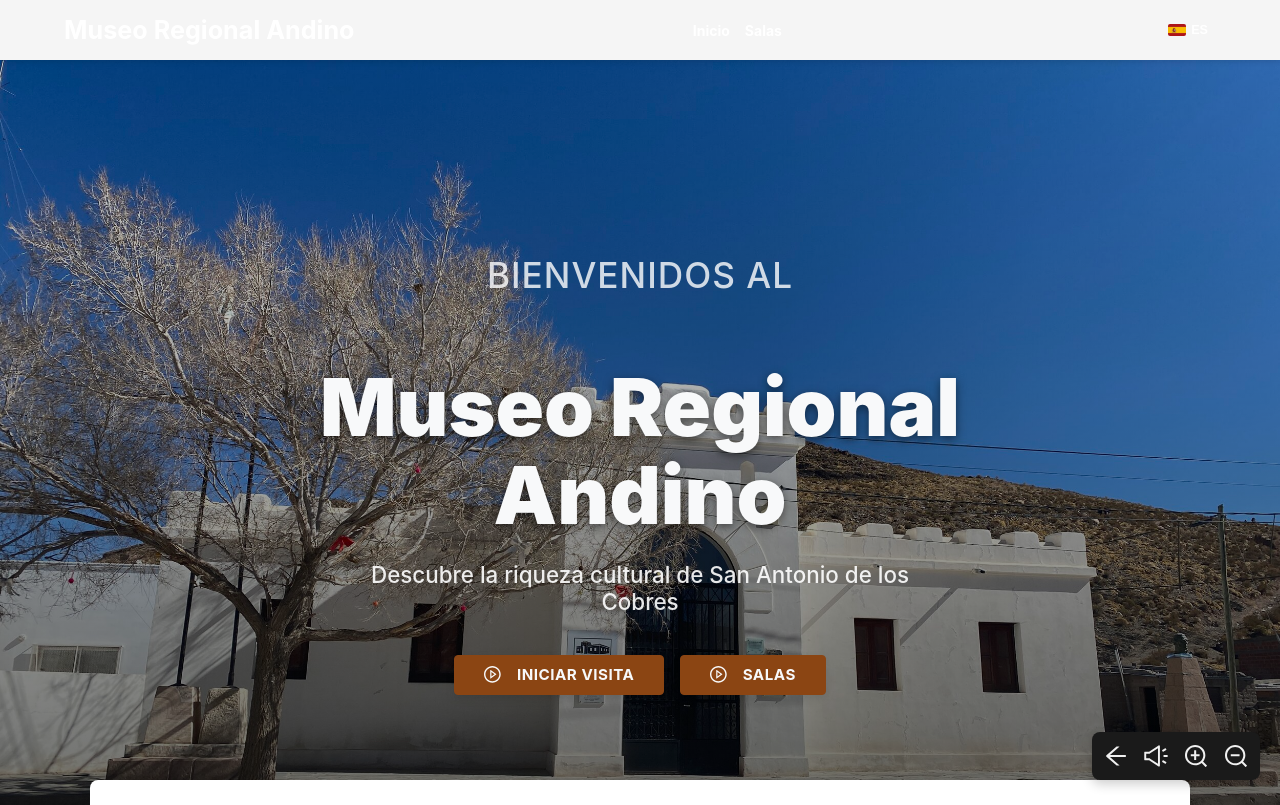
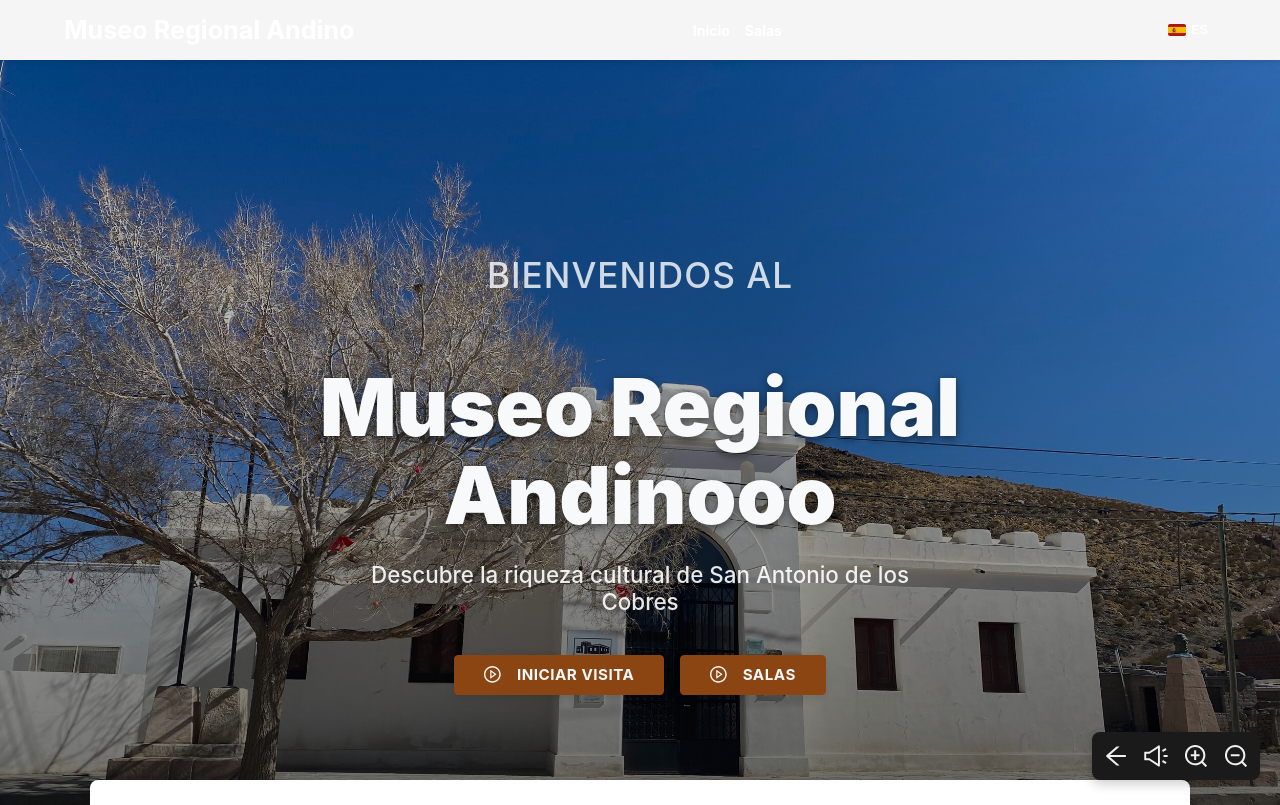
Before and after one commit to jnserrudo/Museo-Regional-Andino-Guia-Interactiva, a React (Vite) app: page / in a window 1280 px wide. Shown: the top 805 px of the page. Built offline with nearby package versions, Linux system fonts and the light colour scheme; the HTML template or start-up script is replaced by a standard one.

Commit message:
prueba nueva rama

```diff
--- a/src/Pages/Home.jsx
+++ b/src/Pages/Home.jsx
@@ -13,7 +13,7 @@ export const Home = () => {
           {/* Eliminados los atributos data-aos */}
           <h2 className="welcome-text">Bienvenidos al</h2>
           <h1 className="museum-title">
-            Museo Regional Andino
+            Museo Regional Andinooo
           </h1>
           <p className="museum-subtitle">
             Descubre la riqueza cultural de San Antonio de los Cobres
```
